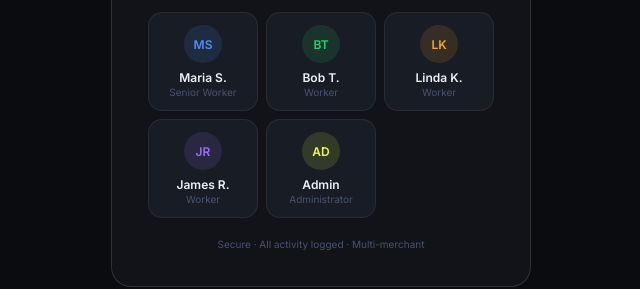
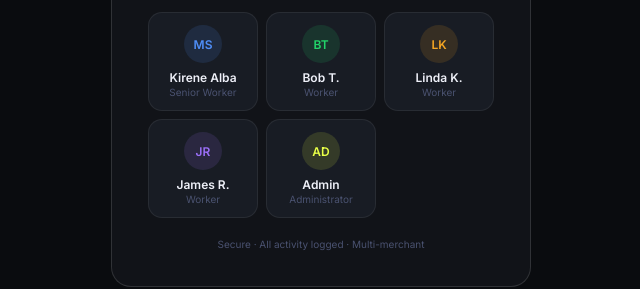
Before and after one commit to jpea1972/returnhub, a website: page public/index.html in a window 1280 px wide. Shown: the part 334-623 px from the top of the page, 319-959 px from the left. Drawn offline with Linux system fonts and the light colour scheme.

Commit message:
update real worker names

```diff
--- a/public/index.html
+++ b/public/index.html
@@ -779,7 +779,7 @@ body{font-family:var(--fb);background:var(--bg);color:var(--tx);min-height:100vh
 // DATA
 // ══════════════════════════════════════════════
 const USERS=[
-  {id:'maria',n:'Maria S.',i:'MS',c:'#4F8EF7',role:'Senior Worker',pin:'1234',billing:false},
+  {id:'maria',n:'Kirene Alba',i:'MS',c:'#4F8EF7',role:'Senior Worker',pin:'1234',billing:false},
   {id:'bob',n:'Bob T.',i:'BT',c:'#22D46A',role:'Worker',pin:'2222',billing:false},
   {id:'linda',n:'Linda K.',i:'LK',c:'#F5A623',role:'Worker',pin:'3333',billing:false},
   {id:'james',n:'James R.',i:'JR',c:'#9B6FF7',role:'Worker',pin:'4444',billing:false},
```
